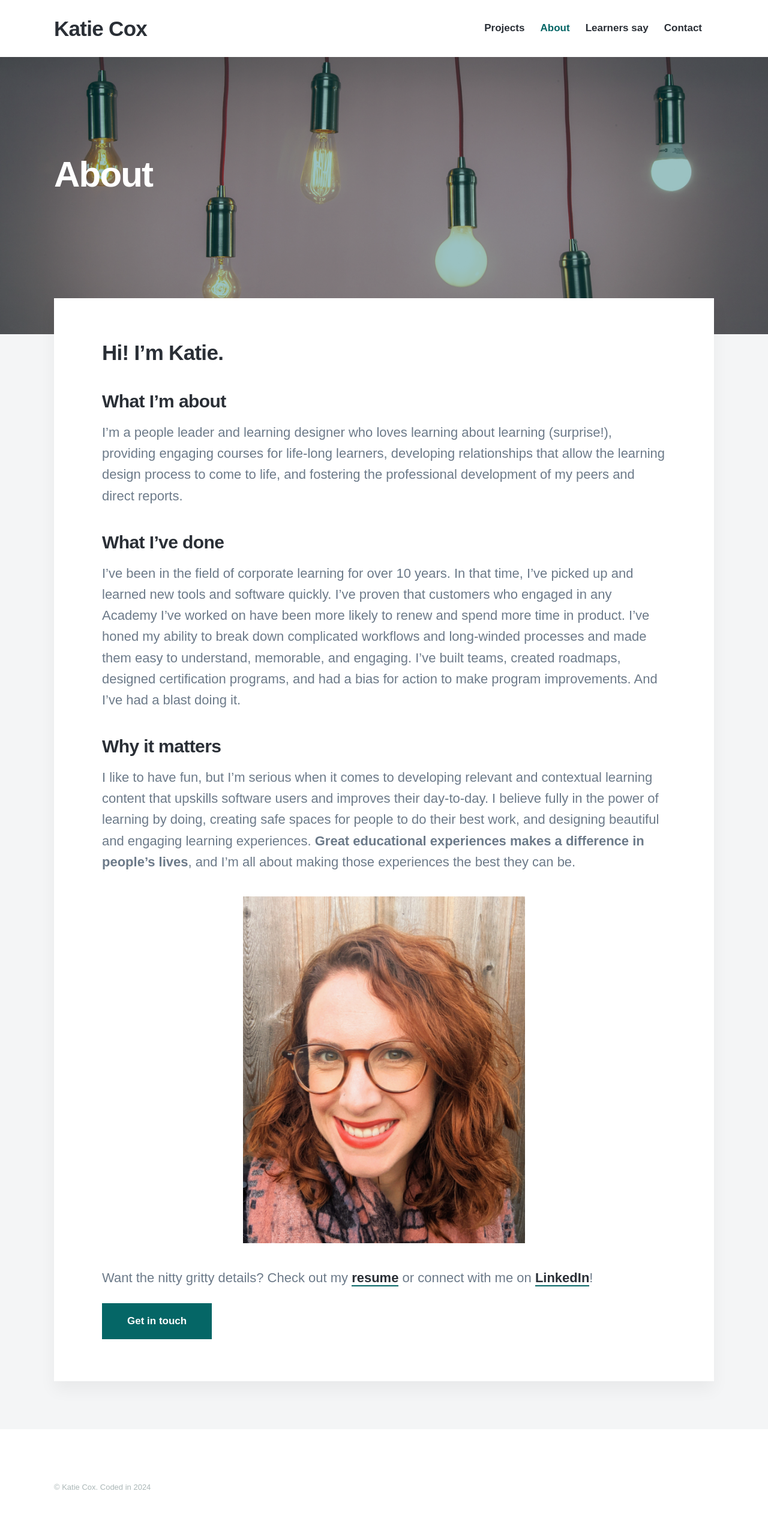
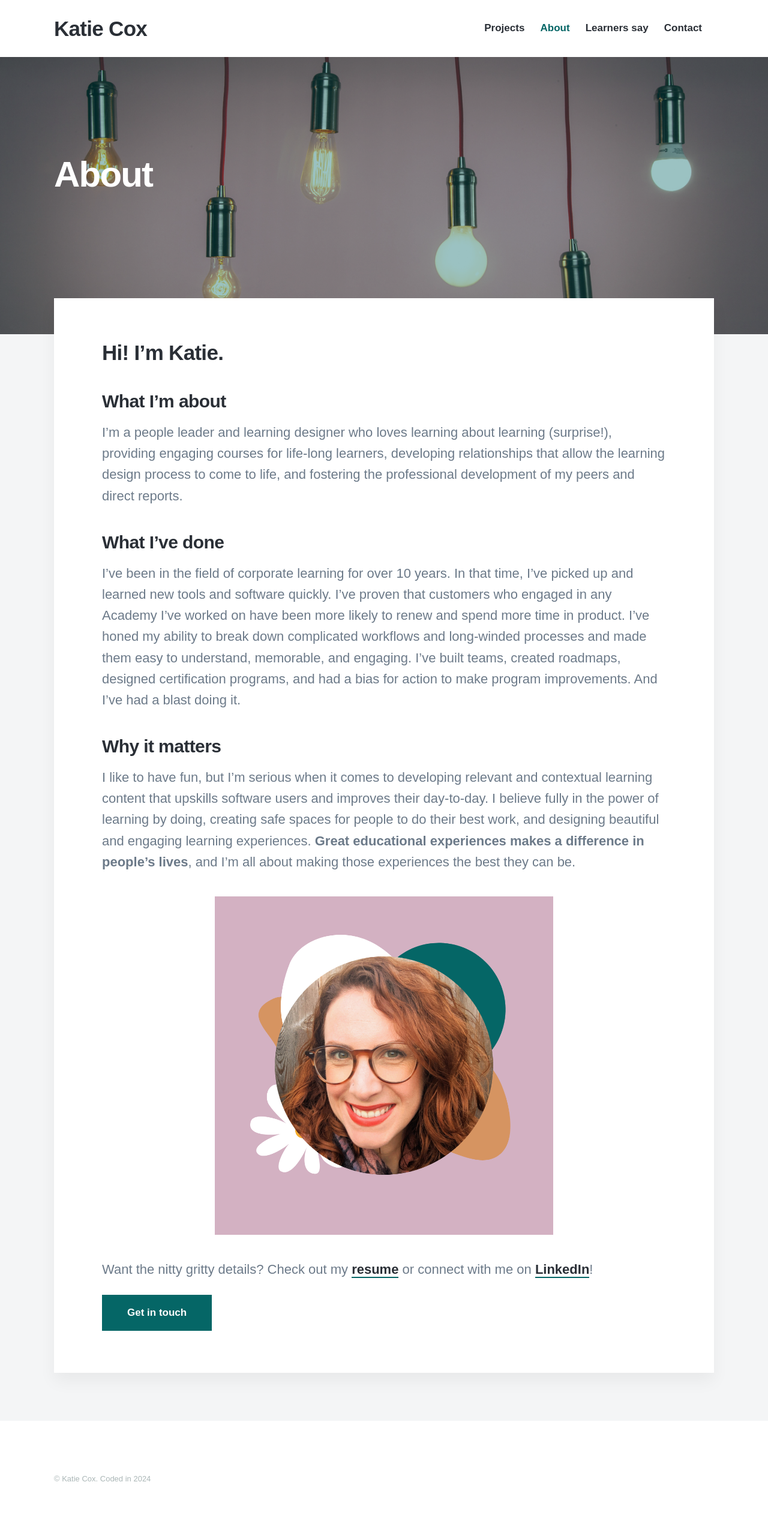
Before and after one commit to cox-katie/portfolio, a Jekyll site: the page built from _pages/about.md, in a window 1280 px wide. Shown: the whole page at 60% size. Built offline with Jekyll 4.4.1, drawn with Linux system fonts in a browser that asks for light colours; nearby versions of some CDN libraries; some web fonts are replaced.

Commit message:
profile photo

```diff
--- a/_pages/about.md
+++ b/_pages/about.md
@@ -17,7 +17,7 @@
 ### Why it matters
 I like to have fun, but I'm serious when it comes to developing relevant and contextual learning content that upskills software users and improves their day-to-day. I believe fully in the power of learning by doing, creating safe spaces for people to do their best work, and designing beautiful and engaging learning experiences. **Great educational experiences makes a difference in people's lives**, and I'm all about making those experiences the best they can be.
 
-<img src="/images/OG-profile.jpg" alt="This is me!" width="50%"/>
+<img src="/images/flower-profile.png" alt="This is me!" width="60%"/>
 
 
 Want the nitty gritty details? Check out my [resume](https://katieslearnings.com/assets/Katie-Cox-resume.pdf) or connect with me on <a href="https://www.linkedin.com/in/katiecox85/">LinkedIn</a>!
```
Also changed, not shown: images/flower-profile.png (added), images/katie-profesh.png (deleted), 1 other file.
